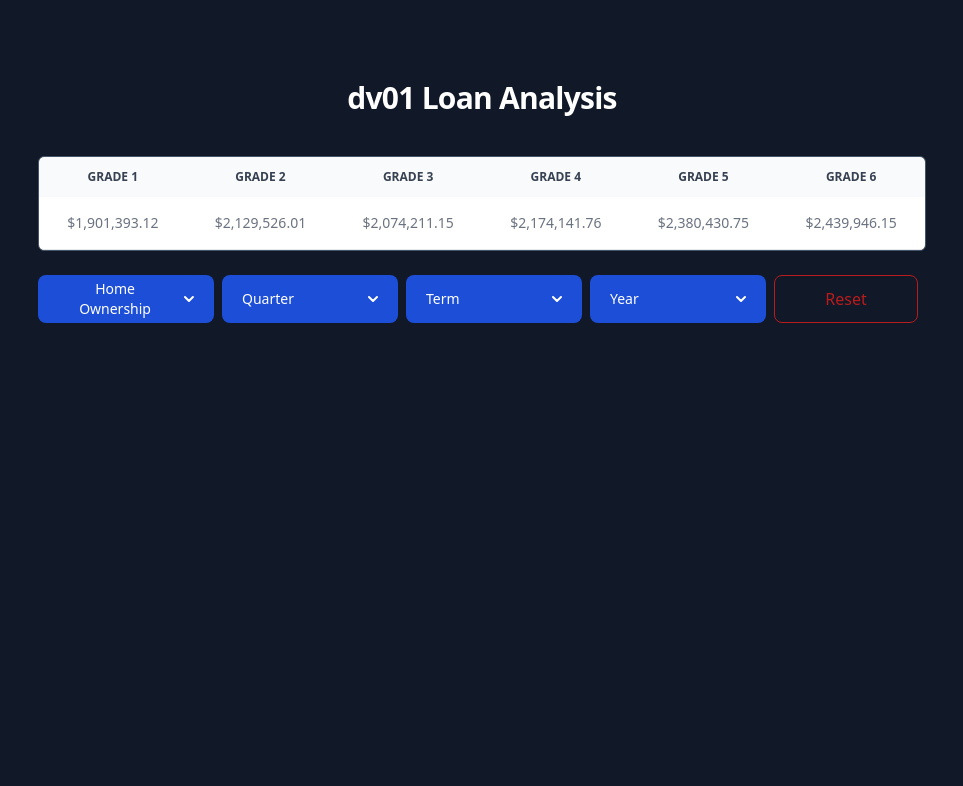
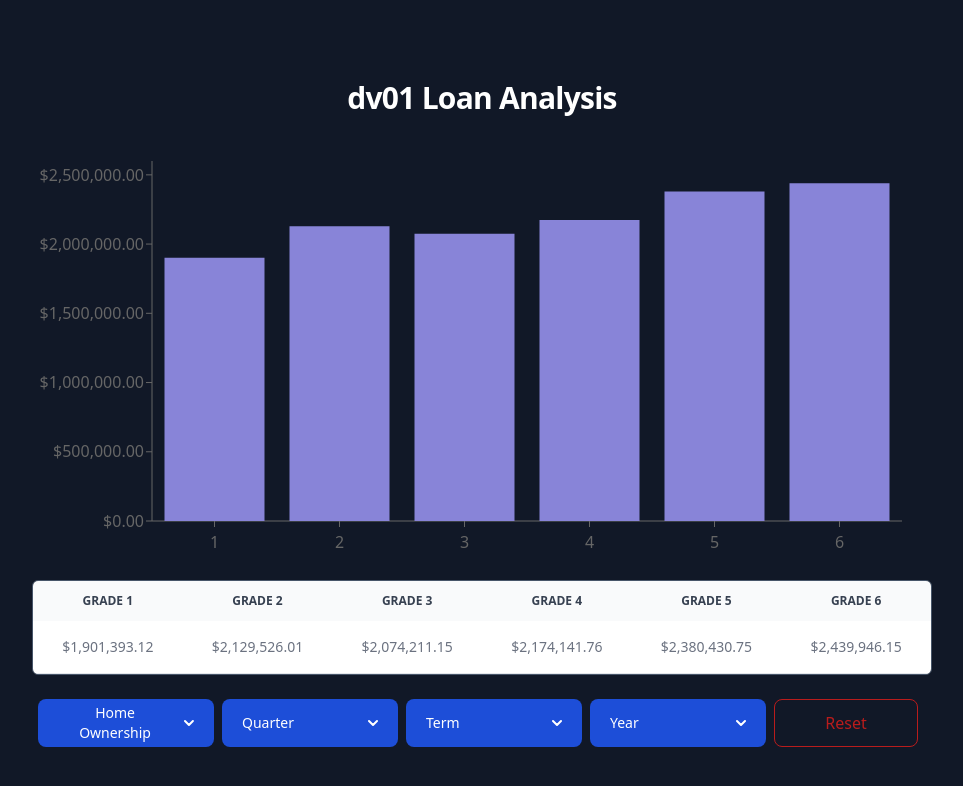
Before and after one commit to kcereno/kc---dv01-Frontend-Challenge-202103, a React (Create React App) app: page / in a window 1280 px wide. Shown: the top 786 px of the page, without its empty margins (158-1121 px from the left). Built offline with nearby package versions, Linux system fonts and the light colour scheme.

Commit message:
Make GradeBarChart component

```diff
--- a/src/App.tsx
+++ b/src/App.tsx
@@ -1,3 +1,4 @@
+import GradeBarChart from './components/GradeBarChart/GradeBarChart';
 import GradeTable from './components/GradeTable';
 import GradeTableFilter from './components/GradeTableFilter';
 import { setFilters } from './features/loanData/loanDataSlice';
@@ -31,6 +32,7 @@
       ) : (
         <>
           <div className="space-y-6">
+            <GradeBarChart chartData={filteredData} />
             <GradeTable loanData={filteredData} />
             <GradeTableFilter
               filters={filters}
--- /dev/null
+++ b/src/components/GradeBarChart/GradeBarChart.tsx
@@ -0,0 +1,95 @@
+import React, { useMemo } from 'react';
+import { LoanDataType } from '../../features/loanData/types';
+import { convertToDollarString, extractUniqueValues } from '../../utils';
+import { calculateIncrement, calculateTicks, roundUpToNearest } from './utils';
+import { Bar, BarChart, Tooltip, XAxis, YAxis } from 'recharts';
+
+interface CustomTooltipProps {
+  active?: boolean;
+  payload?: any[];
+  label?: string | number;
+}
+
+type GradeChartProps = {
+  chartData: LoanDataType[];
+  className?: string;
+};
+
+function GradeBarChart({ chartData, className = '' }: GradeChartProps) {
+  const uniqueGrades = useMemo(() => {
+    return extractUniqueValues(chartData, 'grade');
+  }, [chartData]);
+
+  const parsedData = uniqueGrades.map((grade) => {
+    const totalBalance = chartData
+      .filter((data) => data.grade === grade)
+      .reduce(
+        (accumulator, currentValue) =>
+          accumulator + +currentValue.currentBalance,
+        0
+      );
+
+    return {
+      grade,
+      dollarValue: Math.round(totalBalance * 100) / 100,
+    };
+  });
+
+  const maxYValue =
+    parsedData.length > 1
+      ? Math.max(...parsedData.map((data) => data.dollarValue))
+      : 0;
+
+  // Set the increment based on the maxYValue
+
+  const increment = calculateIncrement(maxYValue);
+  const maxYValueRounded = roundUpToNearest(maxYValue, increment);
+  const ticks = calculateTicks(0, maxYValueRounded, increment);
+
+  return (
+    <div className={className}>
+      <BarChart
+        width={900}
+        height={400}
+        data={parsedData}
+        margin={{
+          top: 5,
+          right: 30,
+          left: 20,
+          bottom: 5,
+        }}
+      >
+        <XAxis
+          dataKey="grade"
+          tickMargin={10}
+        />
+        <YAxis
+          ticks={ticks}
+          tickFormatter={(value) => convertToDollarString(value)}
+          width={100}
+        />
+
+        <Tooltip content={CustomTooltip} />
+        <Bar
+          dataKey="dollarValue"
+          fill="#8884d8"
+        />
+      </BarChart>
+    </div>
+  );
+}
+
+const CustomTooltip = ({ active, payload, label }: CustomTooltipProps) => {
+  if (active && payload && payload.length) {
+    return (
+      <div className="">
+        <p className="p-2 text-black rounded bg-slate-400">
+          {convertToDollarString(payload[0].value)}
+        </p>
+      </div>
+    );
+  }
+
+  return null;
+};
+export default GradeBarChart;
--- /dev/null
+++ b/src/components/GradeBarChart/utils.ts
@@ -0,0 +1,41 @@
+export const roundUpToNearest = (value: number, increment: number) =>
+  Math.ceil(value / increment) * increment;
+
+export const calculateTicks = (min: number, max: number, increment: number) => {
+  const numbers = [];
+  let currentNum = min;
+
+  while (currentNum <= max) {
+    numbers.push(currentNum);
+    currentNum += increment;
+  }
+
+  if (numbers.length > 0) {
+    const lastIndex = numbers.length - 1;
+    if (numbers[lastIndex] > max) {
+      numbers[lastIndex] = Math.round(max);
+    }
+  }
+
+  return numbers;
+};
+
+export const calculateIncrement = (maxYValue: number) => {
+  let increment;
+
+  if (maxYValue <= 20000) {
+    increment = 1000;
+  } else if (maxYValue <= 100000) {
+    increment = 10000;
+  } else if (maxYValue <= 250000) {
+    increment = 50000;
+  } else if (maxYValue <= 500000) {
+    increment = 100000;
+  } else if (maxYValue <= 1000000) {
+    increment = 250000;
+  } else {
+    increment = 500000; // Default increment for values above 1,000,000
+  }
+
+  return increment;
+};
```
